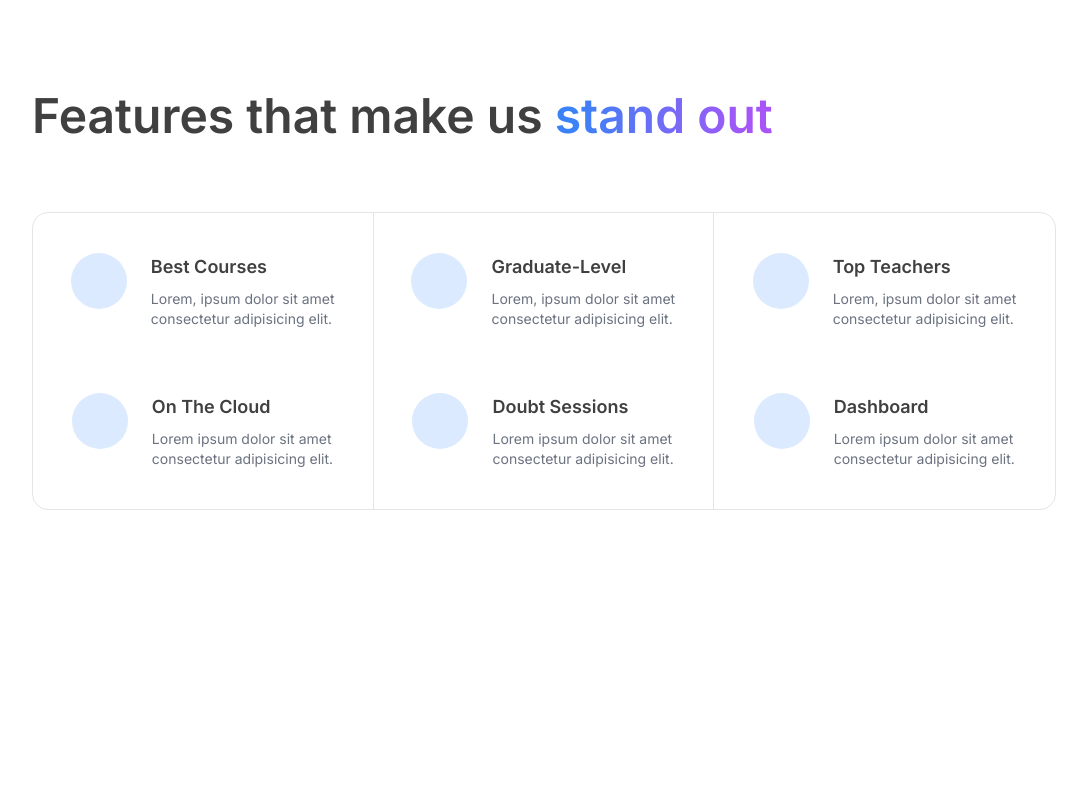
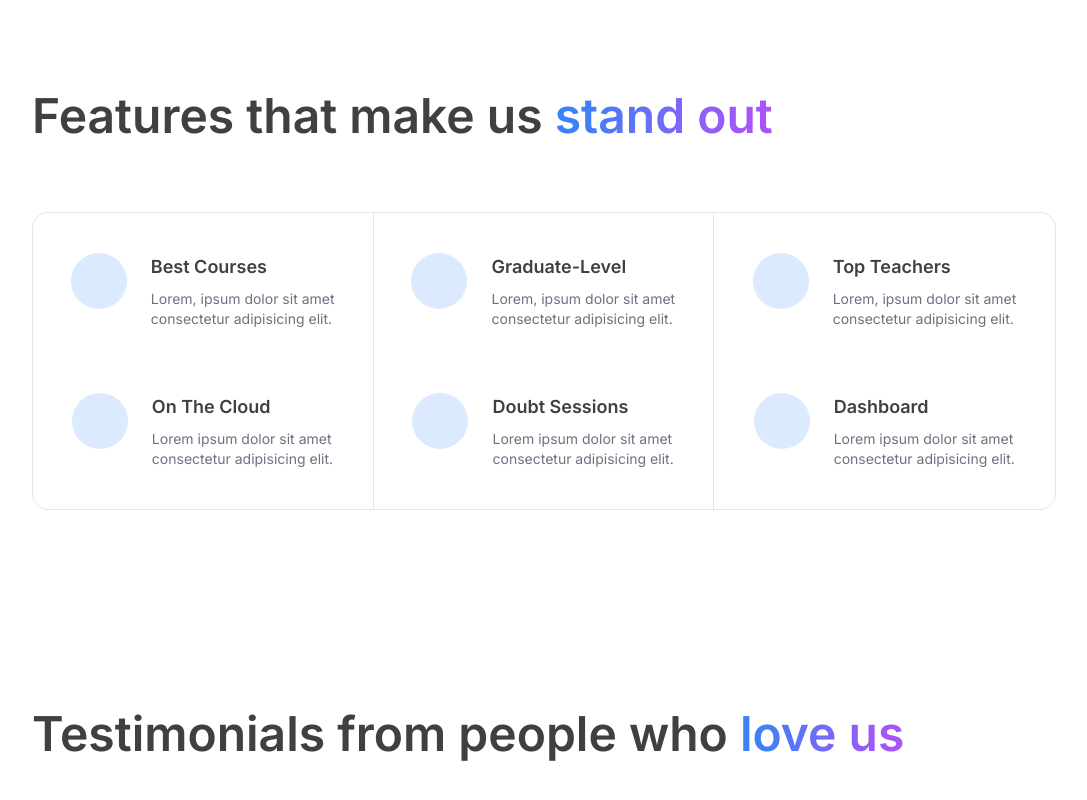
Before and after one commit to addoxy/sandbox, a Next.js app: page / in a window 1280 px wide. Shown: the part 1180-1980 px from the top of the page, without its empty margins (96-1183 px from the left). Before the commit the page ends 1890 px from the top, so only its background shows below. Built offline with nearby package versions, Linux system fonts and the light colour scheme; some icons are missing; what tailwindcss-debug-screens would draw is missing.

Commit message:
Add testimonials heading

```diff
--- a/src/app/page.tsx
+++ b/src/app/page.tsx
@@ -14,6 +14,10 @@ export default function Home() {
       </span>
       <FeaturesCard />
       <div className="h-30 w-full sm:h-50"></div>
+      <span className="mb-18 block text-3xl font-semibold text-neutral-700 sm:text-4xl lg:text-5xl">
+        Testimonials from people who{" "}
+        <span className="text-gradient"> love us</span>
+      </span>
     </>
   );
 }
```
